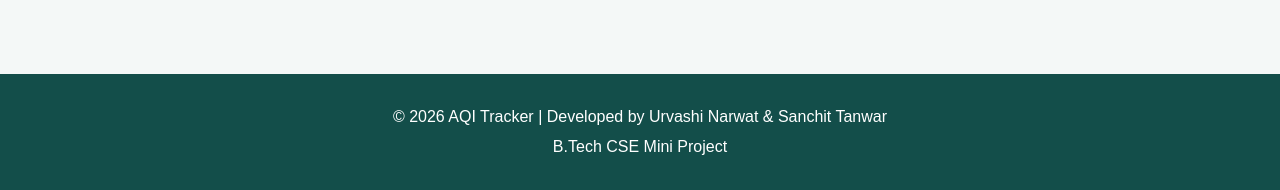
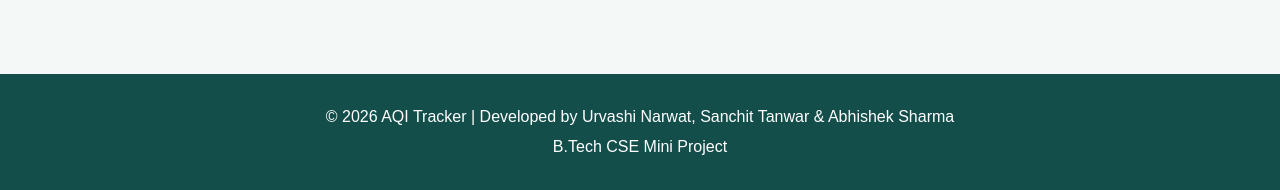
Before and after one commit to urvashinarwat-dotcom/AQI-Tracker-Web-App, a Flask app: page /about in a window 1280 px wide. Shown: the part 2626-2816 px from the top of the page. Run offline with Flask 3, Linux system fonts and the light colour scheme.

Commit message:
Update footer to include new developer name

```diff
--- a/templates/about.html
+++ b/templates/about.html
@@ -134,7 +134,7 @@
 <footer>
 
     <p>
-        © 2026 AQI Tracker | Developed by Urvashi Narwat & Sanchit Tanwar
+        © 2026 AQI Tracker | Developed by Urvashi Narwat, Sanchit Tanwar & Abhishek Sharma
     </p>
 
     <p>
```
